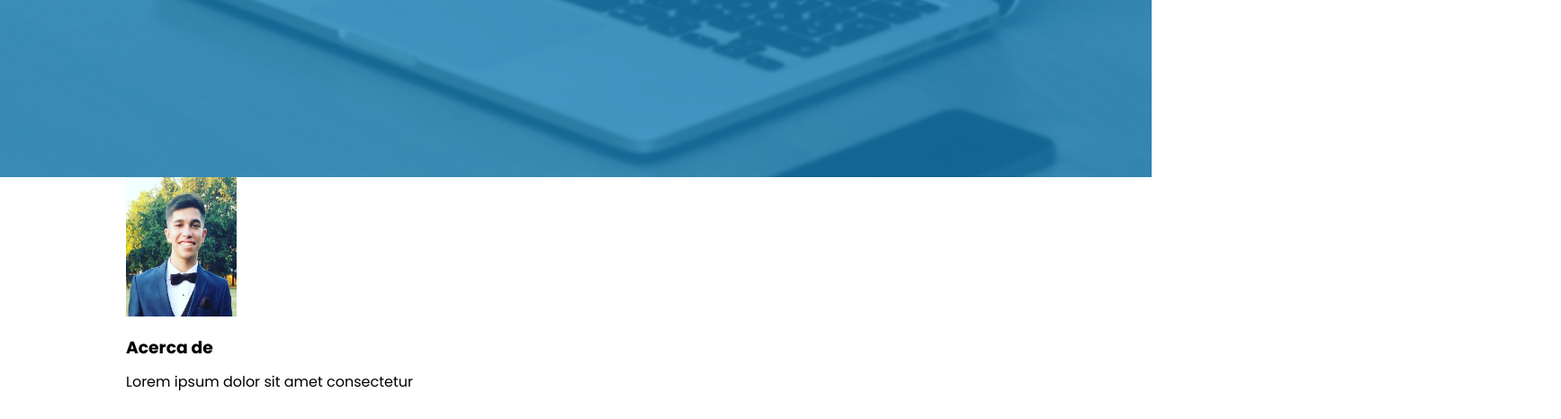
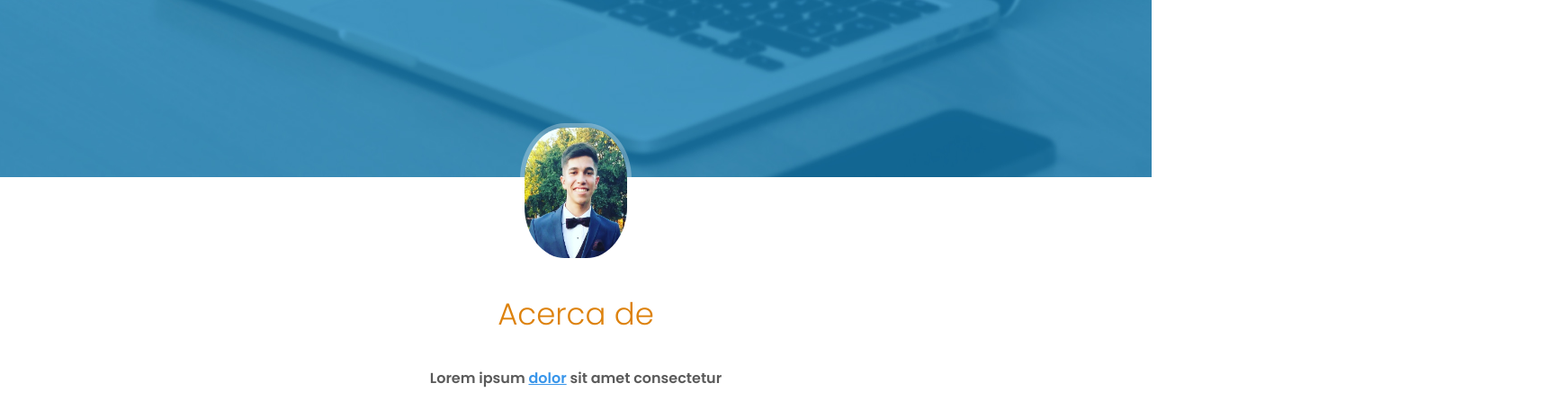
Before and after one commit to MarianoVera/portfolio, a plain HTML site: page index.html in a window 1280 px wide. Shown: the part 401-867 px from the top of the page at 90% size, 1735 px wide, since content can reach past the window. Drawn offline with Linux system fonts and the light colour scheme.

Commit message:
creating styles of section 'about'

```diff
--- a/css/estilos.css
+++ b/css/estilos.css
@@ -76,3 +76,46 @@ header .contenedor-texto .texto .profesion {
     font-size: 25px;
     line-height: 25px;
 }
+
+/* MAIN */
+
+.main .contenedor {
+    overflow: visible;
+}
+
+.main .acerca-de {
+    text-align: center;
+}
+
+.main .acerca-de .foto {
+    margin-top: -60px;
+}
+
+.main .acerca-de .foto img{
+    vertical-align: top;
+    border-radius: 40%;
+    border: 5px solid rgba(255, 255, 255, 0.3);
+}
+
+.main .acerca-de .texto {
+    color: #5a5a5a;
+    font-weight: 600;
+    font-size: 1em;
+    line-height: 30px;
+    width: 80%;
+    margin: 40px auto;
+}
+
+.main .acerca-de .texto .titulo {
+    font-size: 34px;
+    line-height: 34px;
+    margin-bottom: 40px;
+    font-weight: 300;
+    color: #dd820d;
+    text-align: center;
+}
+
+.main .acerca-de .texto .bold {
+    color: #3895ea;
+    text-decoration: underline;
+}
```
Also changed, not shown: index.html (+1 -1 lines).
